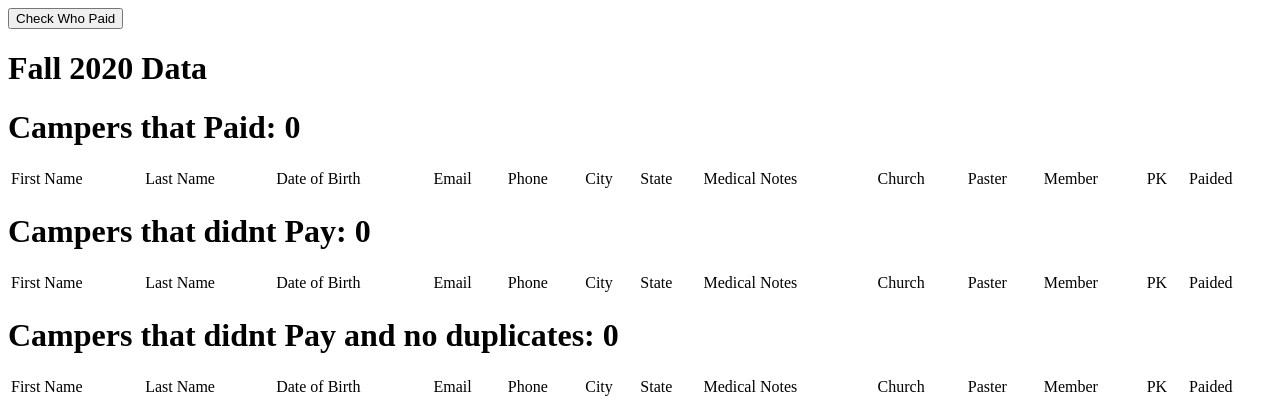
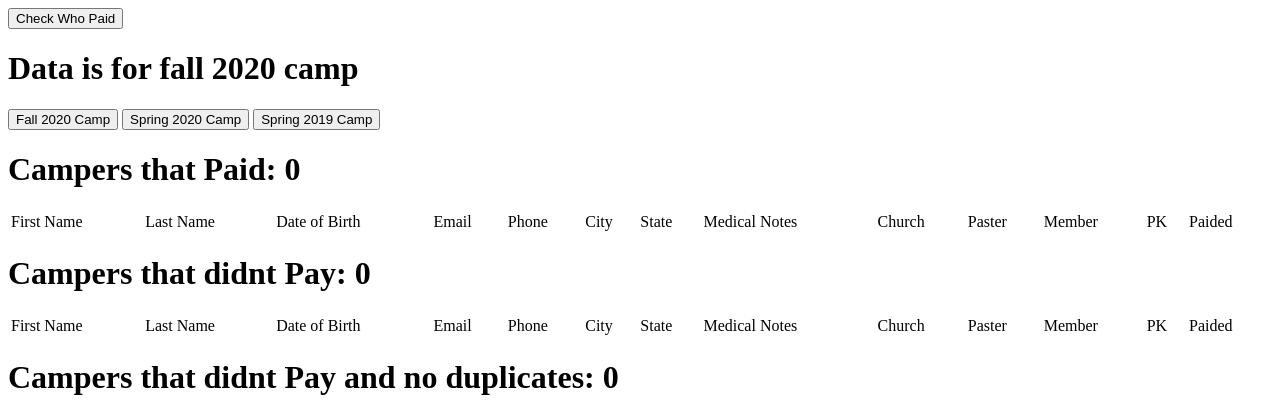
Before and after one commit to MPikDev/fullyaliveretreat, a Django app: page /camper_info in a window 1280 px wide. Shown: the top 420 px of the page. Run offline with Django 3.2, Linux system fonts and the light colour scheme; the visitor is signed in with stand-in values (Sample User, id 1); data that the repository does not hold is empty.

Commit message:
added buttons to transition between the camps info the camp info page

```diff
--- a/personal_code/urls.py
+++ b/personal_code/urls.py
@@ -47,5 +47,7 @@ urlpatterns = [
     url(r'^login', views.log_in, name='login'),
     url(r'^logout', views.camper_logout),
     url(r'^camper_info', views.camper_info, name='camper_info'),
+    url(r'^2020_spring_camper_info', views.camper_info_spring_2020),
+    url(r'^2019_camper_info_spring', views.camper_info_spring_2019),
 
 ]
--- a/registration/views.py
+++ b/registration/views.py
@@ -219,14 +219,15 @@ def camper_logout(request):
 
 @login_required(redirect_field_name='login')
 def camper_info(request):
-
-    paid_campers_info_2020 = Camper.objects.filter(camp_filter=FALL_2020_CAMP, paid=True).order_by('pk')
-    not_paid_campers_info_2020 =  Camper.objects.filter(camp_filter=FALL_2020_CAMP, paid=False).order_by('pk')
+    print 'FALL_2020_CAMP', FALL_2020_CAMP
+    filter_camp = FALL_2020_CAMP
+    paid_campers_info_2020 = Camper.objects.filter(camp_filter=filter_camp, paid=True).order_by('pk')
+    not_paid_campers_info_2020 =  Camper.objects.filter(camp_filter=filter_camp, paid=False).order_by('pk')
     try:
-        not_paid_and_no_duplicates_email_info_2020  = Camper.objects.filter(camp_filter=FALL_2020_CAMP, paid=False).distinct('email')
+        not_paid_and_no_duplicates_email_info_2020  = Camper.objects.filter(camp_filter=filter_camp, paid=False).distinct('email')
         len(not_paid_and_no_duplicates_email_info_2020)
     except:
-        not_paid_and_no_duplicates_email_info_2020 = Camper.objects.filter(camp_filter=FALL_2020_CAMP,paid=False)
+        not_paid_and_no_duplicates_email_info_2020 = Camper.objects.filter(camp_filter=filter_camp,paid=False)
         non_dulicate = {}
         for camper in not_paid_and_no_duplicates_email_info_2020:
             if camper.email not in non_dulicate:
@@ -241,11 +242,74 @@ def camper_info(request):
             'not_count': len(not_paid_campers_info_2020),
             'not_email_count': len(not_paid_and_no_duplicates_email_info_2020),
             'final_paid_campers_info':paid_campers_info_2020,
-            'final_paid_count': len(paid_campers_info_2020)
+            'final_paid_count': len(paid_campers_info_2020),
+            'camp_filter': filter_camp,
+            }
+    return render(request, 'camper_info.html', data)
+
+@login_required(redirect_field_name='login')
+def camper_info_spring_2020(request):
+    print 'SPRING_2020_CAMP', SPRING_2020_CAMP
+    filter_camp = SPRING_2020_CAMP
+
+    paid_campers = Camper.objects.filter(camp_filter=filter_camp, paid=True).order_by('pk')
+    not_paid_campers =  Camper.objects.filter(camp_filter=filter_camp, paid=False).order_by('pk')
+    try:
+        not_paid_and_no_duplicates_campers  = Camper.objects.filter(camp_filter=filter_camp, paid=False).distinct('email')
+        len(not_paid_and_no_duplicates_campers)
+    except:
+        not_paid_and_no_duplicates_campers = Camper.objects.filter(camp_filter=filter_camp,paid=False)
+        non_dulicate = {}
+        for camper in not_paid_and_no_duplicates_campers:
+            if camper.email not in non_dulicate:
+                non_dulicate[camper.email] = camper
+
+        not_paid_and_no_duplicates_campers = non_dulicate.values()
+
+    data = {'paid_campers_info': paid_campers,
+            'not_campers_info': not_paid_campers,
+            'not_paid_email_info': not_paid_and_no_duplicates_campers,
+            'paid_count': len(paid_campers),
+            'not_count': len(not_paid_campers),
+            'not_email_count': len(not_paid_and_no_duplicates_campers),
+            'final_paid_campers_info':paid_campers,
+            'final_paid_count': len(paid_campers),
+            'camp_filter':filter_camp,
+            }
+    return render(request, 'camper_info.html', data)
+
+@login_required(redirect_field_name='login')
+def camper_info_spring_2019(request):
+    print 'SPRING_2019_CAMP', SPRING_2019_CAMP
+    filter_camp = SPRING_2019_CAMP
+
+    paid_campers = Camper.objects.filter(camp_filter=filter_camp, paid=True).order_by('pk')
+    not_paid_campers =  Camper.objects.filter(camp_filter=filter_camp, paid=False).order_by('pk')
+    try:
+        not_paid_and_no_duplicates_campers  = Camper.objects.filter(camp_filter=filter_camp, paid=False).distinct('email')
+        len(not_paid_and_no_duplicates_campers)
+    except:
+        not_paid_and_no_duplicates_campers = Camper.objects.filter(camp_filter=filter_camp,paid=False)
+        non_dulicate = {}
+        for camper in not_paid_and_no_duplicates_campers:
+            if camper.email not in non_dulicate:
+                non_dulicate[camper.email] = camper
+
+        not_paid_and_no_duplicates_campers = non_dulicate.values()
+
+    data = {'paid_campers_info': paid_campers,
+            'not_campers_info': not_paid_campers,
+            'not_paid_email_info': not_paid_and_no_duplicates_campers,
+            'paid_count': len(paid_campers),
+            'not_count': len(not_paid_campers),
+            'not_email_count': len(not_paid_and_no_duplicates_campers),
+            'final_paid_campers_info':paid_campers,
+            'final_paid_count': len(paid_campers),
+            'camp_filter':filter_camp,
             }
 
+    return render(request, 'camper_info.html', data)
 
-    return render(request, 'camper_info.html', data)
 
 def filter_campers(all_campers, int_pks):
     paid_campers_info_2020 = []
--- a/templates/camper_info.html
+++ b/templates/camper_info.html
@@ -22,7 +22,11 @@
 <div>
     <button onclick="window.location.href = '/check_who_paid';">Check Who Paid</button>
 </div>
-<h1>Fall 2020 Data</h1>
+<h1>Data is for {{ camp_filter }}</h1>
+
+<button onclick="window.location.href = '/camper_info';">Fall 2020 Camp</button>
+<button onclick="window.location.href = '/2020_spring_camper_info';">Spring 2020 Camp</button>
+<button onclick="window.location.href = '/2019_camper_info_spring';">Spring 2019 Camp</button>
 <h1>Campers that Paid: {{ final_paid_count }}</h1>
 <table style="width:100%">
         <tr><td>First Name</td><td>Last Name</td><td>Date of Birth</td><td>Email</td><td>Phone</td><td>City</td><td>State</td><td>Medical Notes</td><td>Church</td><td>Paster</td><td>Member</td><td>PK</td><td>Paided</td></tr>
```
